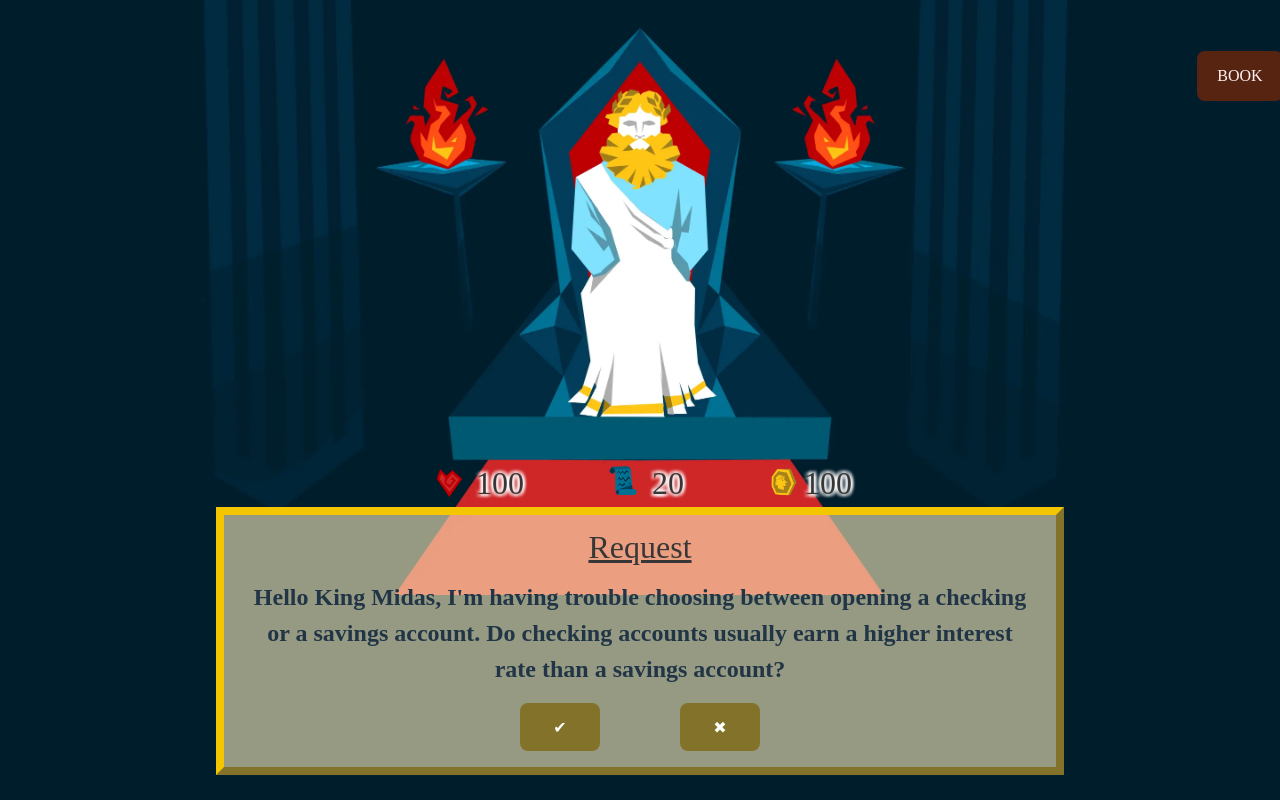
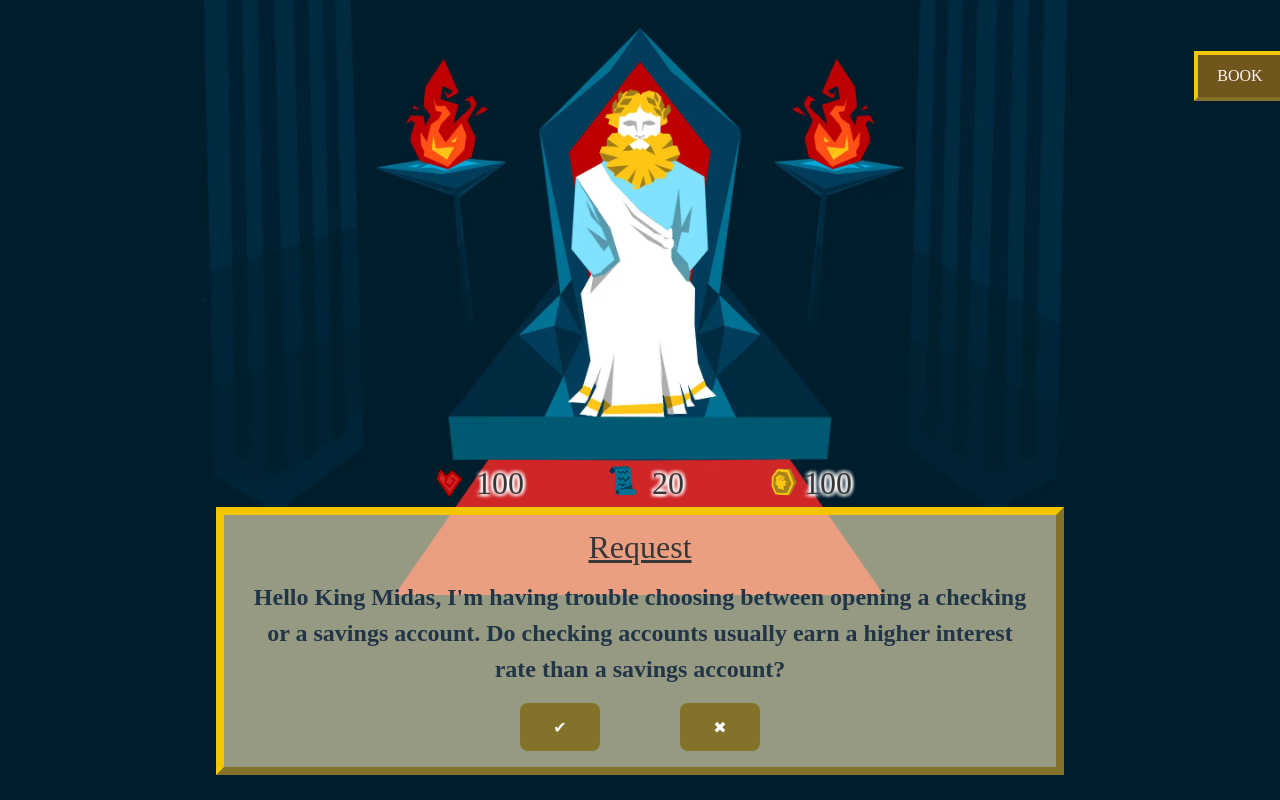
Before and after one commit to sgjohnson455/Hackillinois-2025-Golden-Decisions, a React (Vite) app in the folder my-react-app/: page /maingame in a window 1280 px wide. Built offline with nearby package versions, Linux system fonts and the light colour scheme; a web font is replaced by a local one.

Commit message:
changed book button style

```diff
--- a/my-react-app/src/components/Book.module.css
+++ b/my-react-app/src/components/Book.module.css
@@ -2,8 +2,11 @@
     width: 500;
     height: 50px;
     color: rgb(255, 242, 242);
-    background-color: #562411;
+    background-color: #f3960a75;
+    border: solid 0.3rem;
+    border-color: #f4c600 #837229 #837229 #f4c600;
     transform: translate(600px, -150px);
+    border-radius: 0px;
 }
 
 .button:hover {
```
